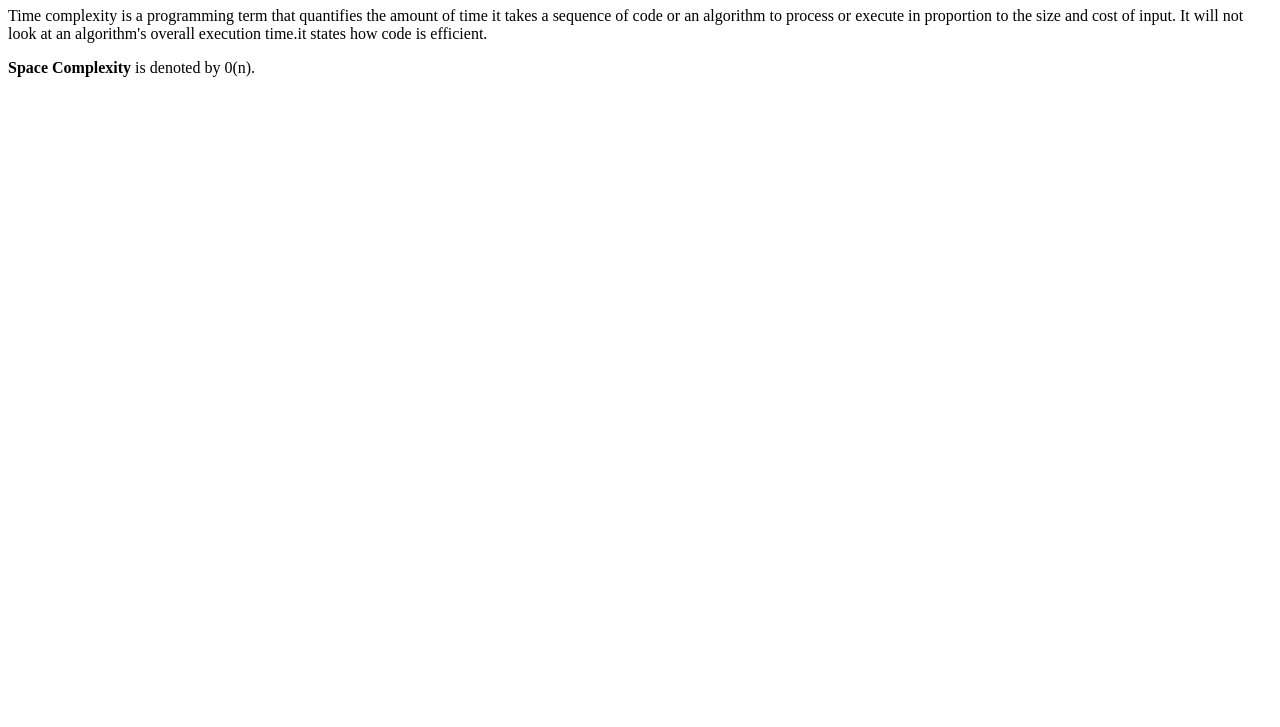
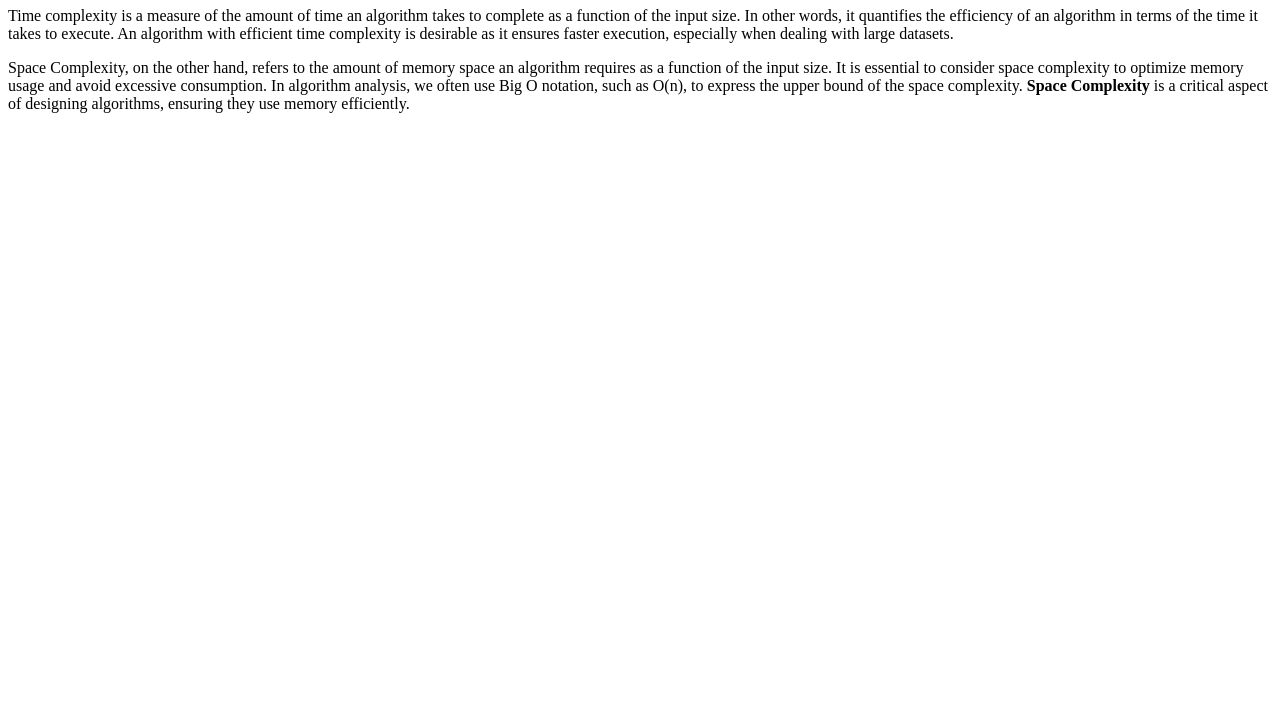
Before and after one commit to acciojob/time-and-space-complexity-yogniku, a website: page main.html in a window 1280 px wide. Shown: the part 73-800 px from the top of the page. Drawn offline with Linux system fonts and the light colour scheme.

Commit message:
created a submission

```diff
--- a/main.html
+++ b/main.html
@@ -7,9 +7,17 @@
 </head>
 
 <body>
-	<h1>Time and Space Complexity</h1>
-	<p>Time complexity is a programming term that quantifies the amount of time it takes a sequence of code or an algorithm to process or execute in proportion to the size and cost of input. It will not look at an algorithm's overall execution time.it states how code is efficient.</p>
-		 <p><b>Space Complexity</b> is denoted by 0(n).</p>
+
+    <h1>Time, Space, Complexity</h1>
+
+    <p>
+        Time complexity is a measure of the amount of time an algorithm takes to complete as a function of the input size. In other words, it quantifies the efficiency of an algorithm in terms of the time it takes to execute. An algorithm with efficient time complexity is desirable as it ensures faster execution, especially when dealing with large datasets.
+    </p>
+
+    <p>
+        Space Complexity, on the other hand, refers to the amount of memory space an algorithm requires as a function of the input size. It is essential to consider space complexity to optimize memory usage and avoid excessive consumption. In algorithm analysis, we often use Big O notation, such as O(n), to express the upper bound of the space complexity. <b>Space Complexity</b> is a critical aspect of designing algorithms, ensuring they use memory efficiently.
+    </p>
+
     <script type="text/javascript" src="./script.js">
 </script>
 
```
